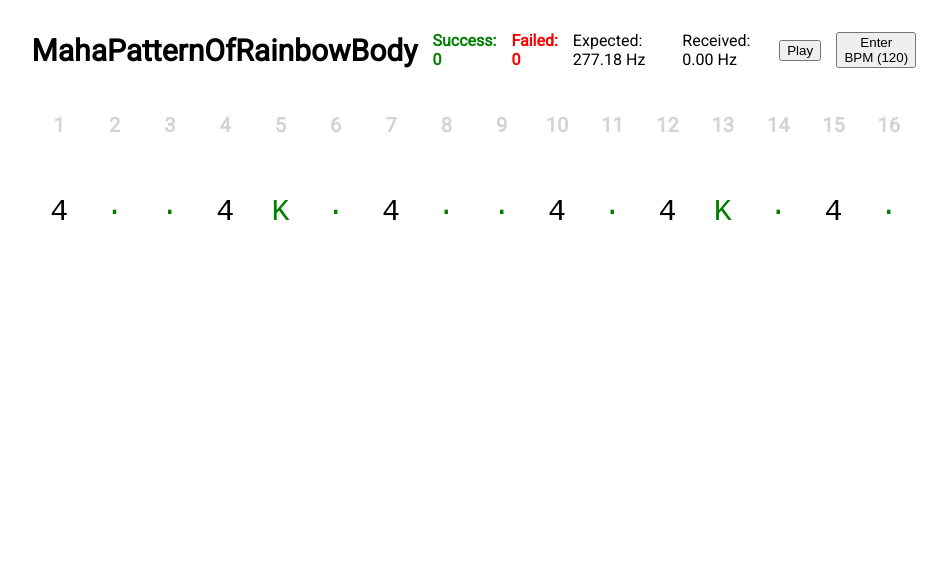
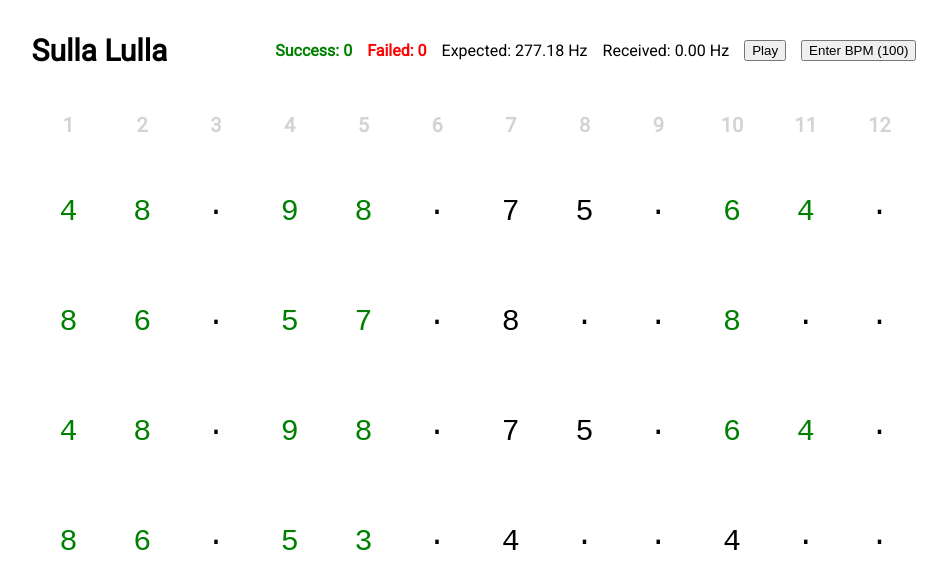
Before and after one commit to lgtm-migrator/konnakol.studio, a React (Create React App) app: page / in a window 1280 px wide. Shown: the top 588 px of the page, without its empty margins (166-1113 px from the left). Built offline with nearby package versions, Linux system fonts and the light colour scheme; what pitchfinder would draw is missing.

Commit message:
feat: score

```diff
--- a/src/App.tsx
+++ b/src/App.tsx
@@ -1,16 +1,20 @@
 import React, { useEffect, useRef, useState } from "react";
-import { ACF2PLUS, YIN, Macleod, AMDF } from "pitchfinder";
-import { MahaPatternOfRainbowBody } from "./data/compositions";
+import { ACF2PLUS, AMDF, DynamicWavelet } from "pitchfinder";
+import { SullaLulla } from "./data/compositions";
 import "./App.css";
 import Tact from "./components/Tact";
 
-import { bpmToMilliseconds, millisecondsToBPM, tick } from "./utils/tempo.utils";
+import {
+  bpmToMilliseconds,
+  millisecondsToBPM,
+  tick,
+} from "./utils/tempo.utils";
 import { isFrequencyCorrect } from "./utils/frequency.utils";
 
-const detectPitch = AMDF({ sampleRate: 48000 });
+const detectPitch = ACF2PLUS({ sampleRate: 48000 });
 
 function App() {
-  const [composition] = useState(MahaPatternOfRainbowBody);
+  const [composition] = useState(SullaLulla);
   const [tempo, setTempo] = useState(bpmToMilliseconds(composition.tempo));
   const [currentFraction, setCurrentFraction] = useState(0);
   const [currentTact, setCurrentTact] = useState(0);
@@ -18,12 +22,12 @@ function App() {
   const [currentFrequency, setCurrentFrequency] = useState(0);
   const [success, setSuccess] = useState(0);
   const [failed, setFailed] = useState(0);
+  const [isPlaying, setIsPlaying] = useState(false);
+  const [passed, setPassed] = useState(false);
 
   const requestRef = useRef<number | null>(null);
   const analyserNodeRef = useRef<AnalyserNode | null>(null);
   const bufferRef = useRef<Float32Array | null>(null);
-
-  const isPlaying = Boolean(intervalId);
 
   const enterBPM = () => {
     const bpm = prompt("Enter BPM", "120");
@@ -44,6 +48,7 @@ function App() {
       clearInterval(intervalId);
       setIntervalId(null);
       disablePitcher();
+      setIsPlaying(false);
     }
   };
 
@@ -85,7 +90,8 @@ function App() {
   };
 
   const play = async () => {
-    await tick(4);
+    setIsPlaying(true);
+    await tick(3, tempo);
 
     const interval = window.setInterval(() => {
       setCurrentFraction((prev) => prev + 1);
@@ -95,12 +101,6 @@ function App() {
     enablePitcher();
   };
 
-  useEffect(() => {
-    return () => {
-      disablePitcher();
-    };
-  }, []);
-
   const currentUnit =
     composition.pattern?.[currentTact]?.[currentFraction]?.unit;
   const expectedFrequency = currentUnit?.frequency ?? 0;
@@ -109,6 +109,7 @@ function App() {
     if (!intervalId) {
       setCurrentTact(0);
       setCurrentFraction(0);
+      setIsPlaying(false);
       return console.log("Finished.");
     }
 
@@ -123,25 +124,24 @@ function App() {
     }
 
     if (!currentUnit) {
-      return;
+      return setPassed(true);
     }
 
-    if (isFrequencyCorrect(expectedFrequency, currentFrequency)) {
+    if (!passed && isFrequencyCorrect(expectedFrequency, currentFrequency)) {
       setSuccess((prev) => prev + 1);
-      console.log("success", { expectedFrequency, currentFrequency });
-    } else {
-      setFailed((prev) => prev + 1);
+      setPassed(true);
     }
   }, [
     composition.pattern,
     composition.pattern.length,
     composition.size,
     currentFraction,
-    // currentFrequency,
+    currentFrequency,
     currentTact,
     currentUnit,
     expectedFrequency,
     intervalId,
+    passed,
   ]);
 
   useEffect(() => {
@@ -152,6 +152,24 @@ function App() {
       }
     };
   }, [intervalId]);
+
+  useEffect(() => {
+    return () => {
+      disablePitcher();
+    };
+  }, []);
+
+  useEffect(() => {
+    if (!isPlaying || !currentUnit || !currentFraction) {
+      return;
+    }
+
+    if (!passed) {
+      setFailed(prev => prev + 1)
+    }
+
+    setPassed(false);
+  }, [currentFraction, isPlaying, currentUnit])
 
   return (
     <main>
--- a/src/data/compositions.ts
+++ b/src/data/compositions.ts
@@ -186,24 +186,89 @@ export const MahaPatternOfRainbowBody = {
     name: 'MahaPatternOfRainbowBody',
     pattern: [
         [
-            { unit: CSharpKurd.notes[4] },
+            { unit: CSharpKurd.notes[6] },
             { unit: null, color: 'green' },
             { unit: null, color: 'green' },
-            { unit: CSharpKurd.notes[4] },
-            { unit: CSharpKurd.notes.K, color: 'green' },
+            { unit: CSharpKurd.notes[6] },
+            { unit: CSharpKurd.notes.Slap, color: 'green' },
             { unit: null, color: 'green' },
-            { unit: CSharpKurd.notes[4] },
+            { unit: CSharpKurd.notes[6] },
             { unit: null, color: 'green' },
             { unit: null, color: 'green' },
-            { unit: CSharpKurd.notes[4] },
+            { unit: CSharpKurd.notes[6] },
             { unit: null, color: 'green' },
-            { unit: CSharpKurd.notes[4] },
-            { unit: CSharpKurd.notes.K, color: 'green' },
+            { unit: CSharpKurd.notes[6] },
+            { unit: CSharpKurd.notes.Slap, color: 'green' },
             { unit: null, color: 'green' },
-            { unit: CSharpKurd.notes[4] },
+            { unit: CSharpKurd.notes[6] },
             { unit: null, color: 'green' },
         ],
     ],
     tempo: 120,
     size: 16
 }
+
+export const SullaLulla = {
+    id: '4',
+    name: 'Sulla Lulla',
+    pattern: [
+        [
+            { unit: CSharpKurd.notes[4], color: 'green' },
+            { unit: CSharpKurd.notes[8], color: 'green' },
+            { unit: null },
+            { unit: CSharpKurd.notes[9], color: 'green' },
+            { unit: CSharpKurd.notes[8], color: 'green' },
+            { unit: null },
+            { unit: CSharpKurd.notes[7] },
+            { unit: CSharpKurd.notes[5] },
+            { unit: null },
+            { unit: CSharpKurd.notes[6], color: 'green' },
+            { unit: CSharpKurd.notes[4], color: 'green' },
+            { unit: null },
+        ],
+        [
+            { unit: CSharpKurd.notes[8], color: 'green' },
+            { unit: CSharpKurd.notes[6], color: 'green' },
+            { unit: null },
+            { unit: CSharpKurd.notes[5], color: 'green' },
+            { unit: CSharpKurd.notes[7], color: 'green' },
+            { unit: null },
+            { unit: CSharpKurd.notes[8] },
+            { unit: null },
+            { unit: null },
+            { unit: CSharpKurd.notes[8], color: 'green' },
+            { unit: null },
+            { unit: null },
+        ],
+        [
+            { unit: CSharpKurd.notes[4], color: 'green' },
+            { unit: CSharpKurd.notes[8], color: 'green' },
+            { unit: null },
+            { unit: CSharpKurd.notes[9], color: 'green' },
+            { unit: CSharpKurd.notes[8], color: 'green' },
+            { unit: null },
+            { unit: CSharpKurd.notes[7] },
+            { unit: CSharpKurd.notes[5] },
+            { unit: null },
+            { unit: CSharpKurd.notes[6], color: 'green' },
+            { unit: CSharpKurd.notes[4], color: 'green' },
+            { unit: null },
+        ],
+        [
+            { unit: CSharpKurd.notes[8], color: 'green' },
+            { unit: CSharpKurd.notes[6], color: 'green' },
+            { unit: null },
+            { unit: CSharpKurd.notes[5], color: 'green' },
+            { unit: CSharpKurd.notes[3], color: 'green' },
+            { unit: null },
+            { unit: CSharpKurd.notes[4] },
+            { unit: null },
+            { unit: null },
+            { unit: CSharpKurd.notes[4] },
+            { unit: null },
+            { unit: null },
+        ],
+    ],
+    tempo: 100,
+    size: 12
+}
--- a/src/data/instruments.ts
+++ b/src/data/instruments.ts
@@ -49,6 +49,10 @@ export const CSharpKurd =
         K: {
             symbol: 'K',
             frequency: 2200
+        },
+        Slap: {
+            symbol: 'S',
+            frequency: 110
         }
     }
 }
--- a/src/utils/tempo.utils.ts
+++ b/src/utils/tempo.utils.ts
@@ -10,7 +10,7 @@ export function millisecondsToBPM(ms: number) {
     return ONE_MINUTE / ms;
 }
 
-export async function tick(count: number = 1, bpm: number = 120) {
+export async function tick(count: number = 1, tempo: number) {
     const tickSound = new Audio('/tick.mp3');
 
     let playedTimes = 1;
@@ -25,6 +25,6 @@ export async function tick(count: number = 1, bpm: number = 120) {
 
             await tickSound.play();
             playedTimes++;
-        }, bpmToMilliseconds(bpm))
+        }, tempo)
     })
 }
```
